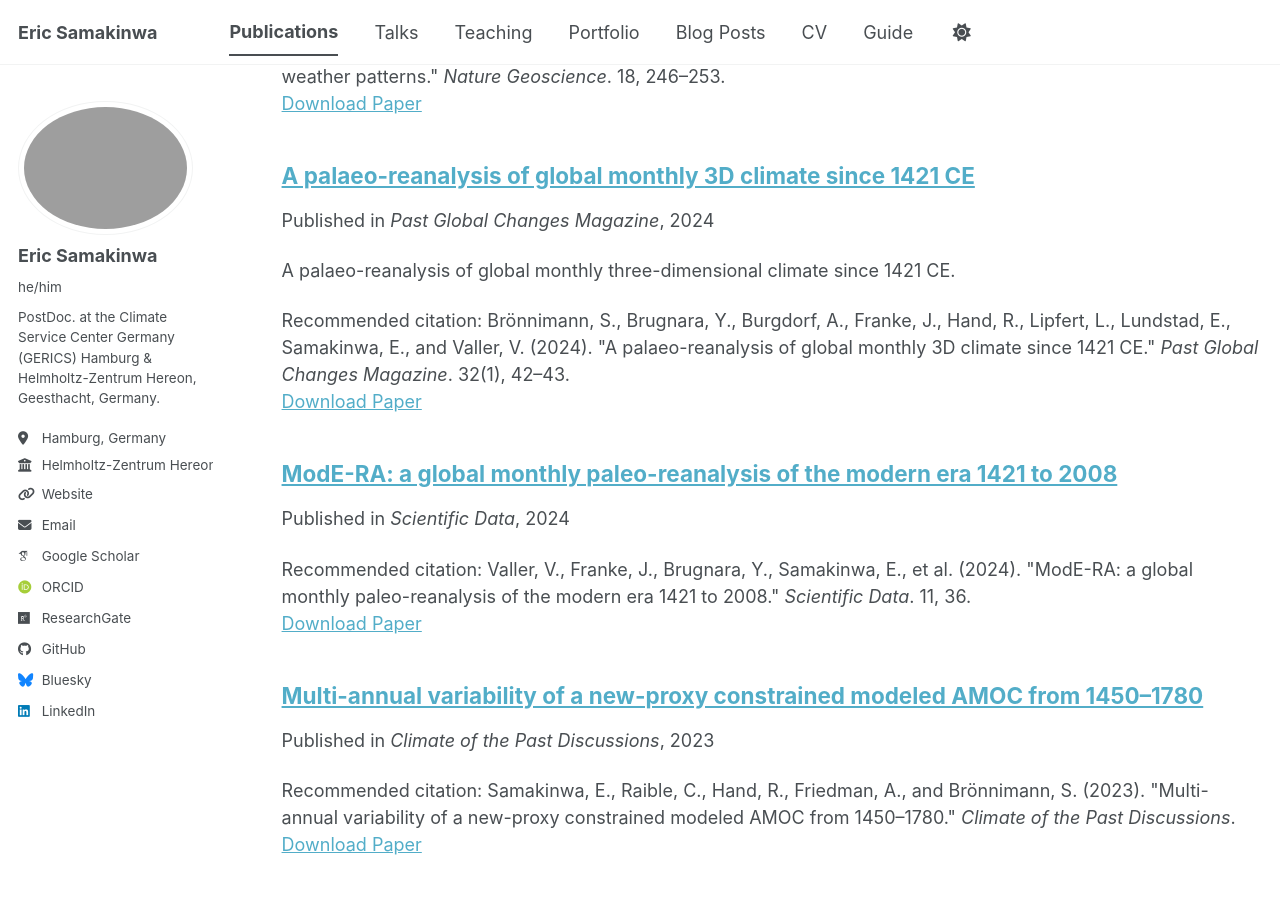
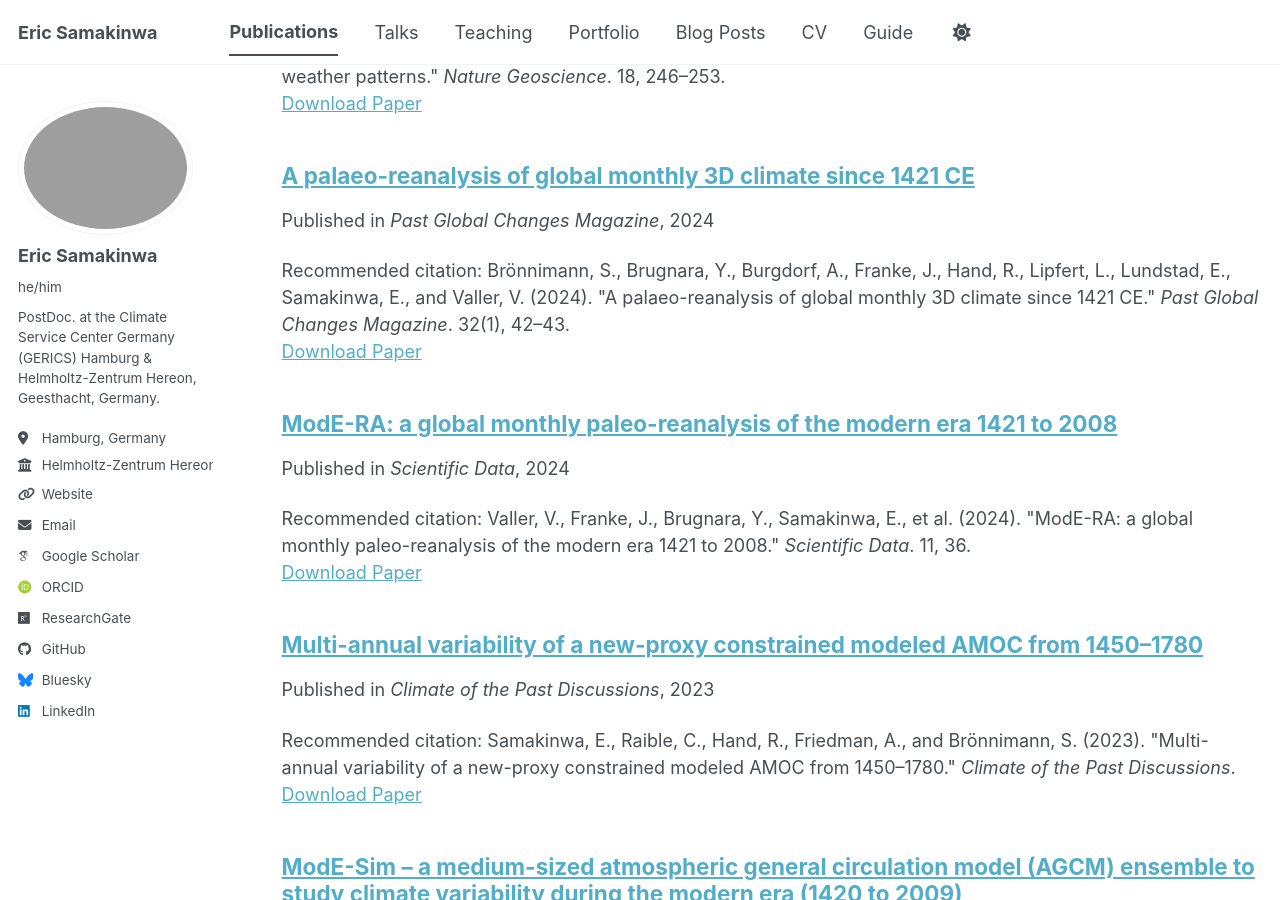
Before and after one commit to shamakson/shamakson.github.io, a Jekyll site: the page built from _pages/publications.html, in a window 1280 px wide and 900 px high, scrolled down 420 px. Built offline with Jekyll 4.4.1, drawn with Linux system fonts in a browser that asks for light colours; some web fonts are replaced; a script bundle is joined from its source files by our own code; library files that are not in the unit come from our copies.

Commit message:
Clear excerpt field in publication metadata
Updated excerpt field to be empty.

```diff
--- a/_publications/2024-01-01-palaeo-reanalysis-global-monthly-3d-climate.md
+++ b/_publications/2024-01-01-palaeo-reanalysis-global-monthly-3d-climate.md
@@ -3,7 +3,7 @@ title: "A palaeo-reanalysis of global monthly 3D climate since 1421 CE"
 collection: publications
 category: manuscripts
 permalink: /publication/2024-01-01-palaeo-reanalysis-global-monthly-3d-climate
-excerpt: 'A palaeo-reanalysis of global monthly three-dimensional climate since 1421 CE.'
+excerpt: ''
 date: 2024-01-01
 venue: 'Past Global Changes Magazine'
 paperurl: 'https://doi.org/10.22498/pages.32.1.42'
```
